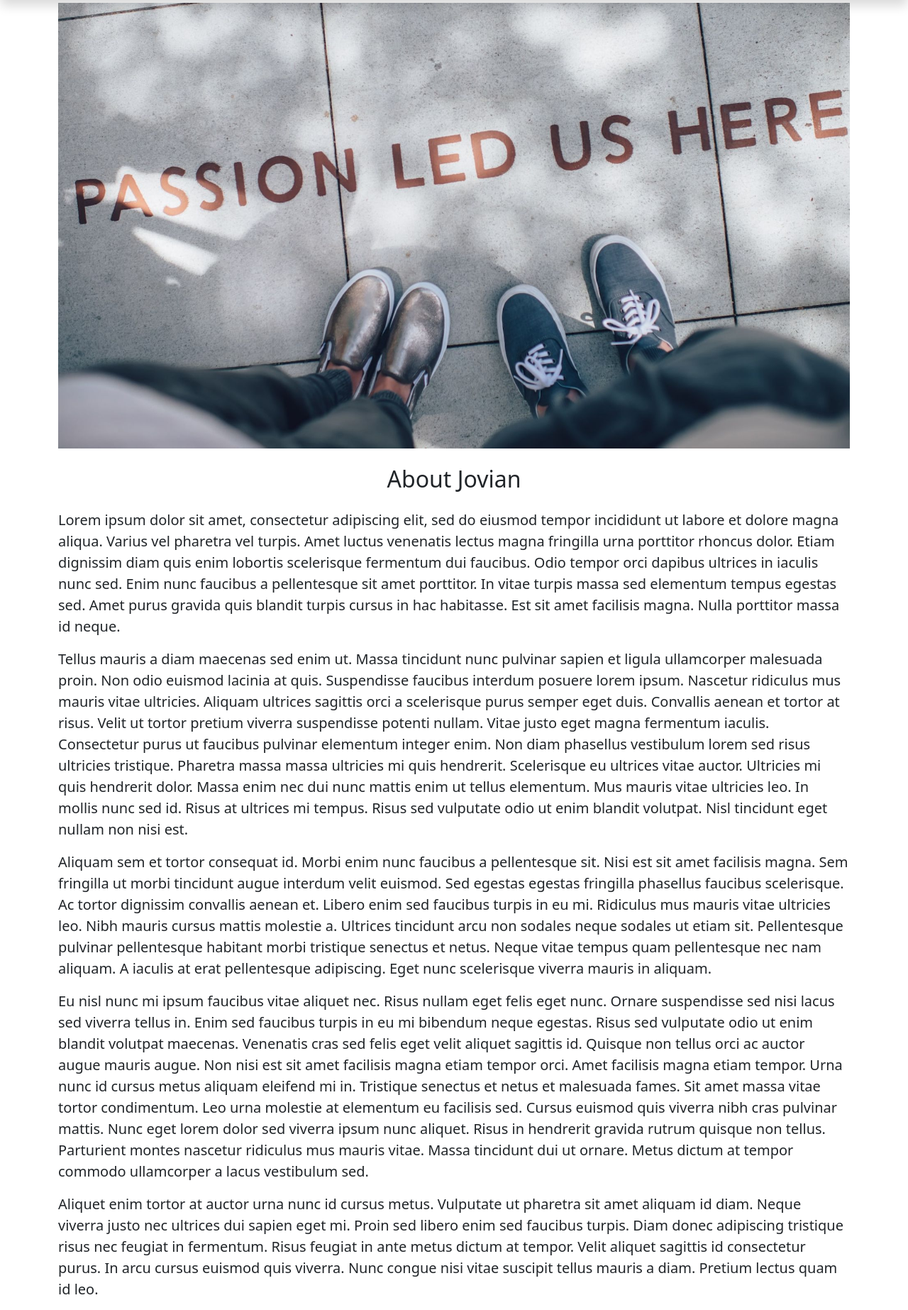
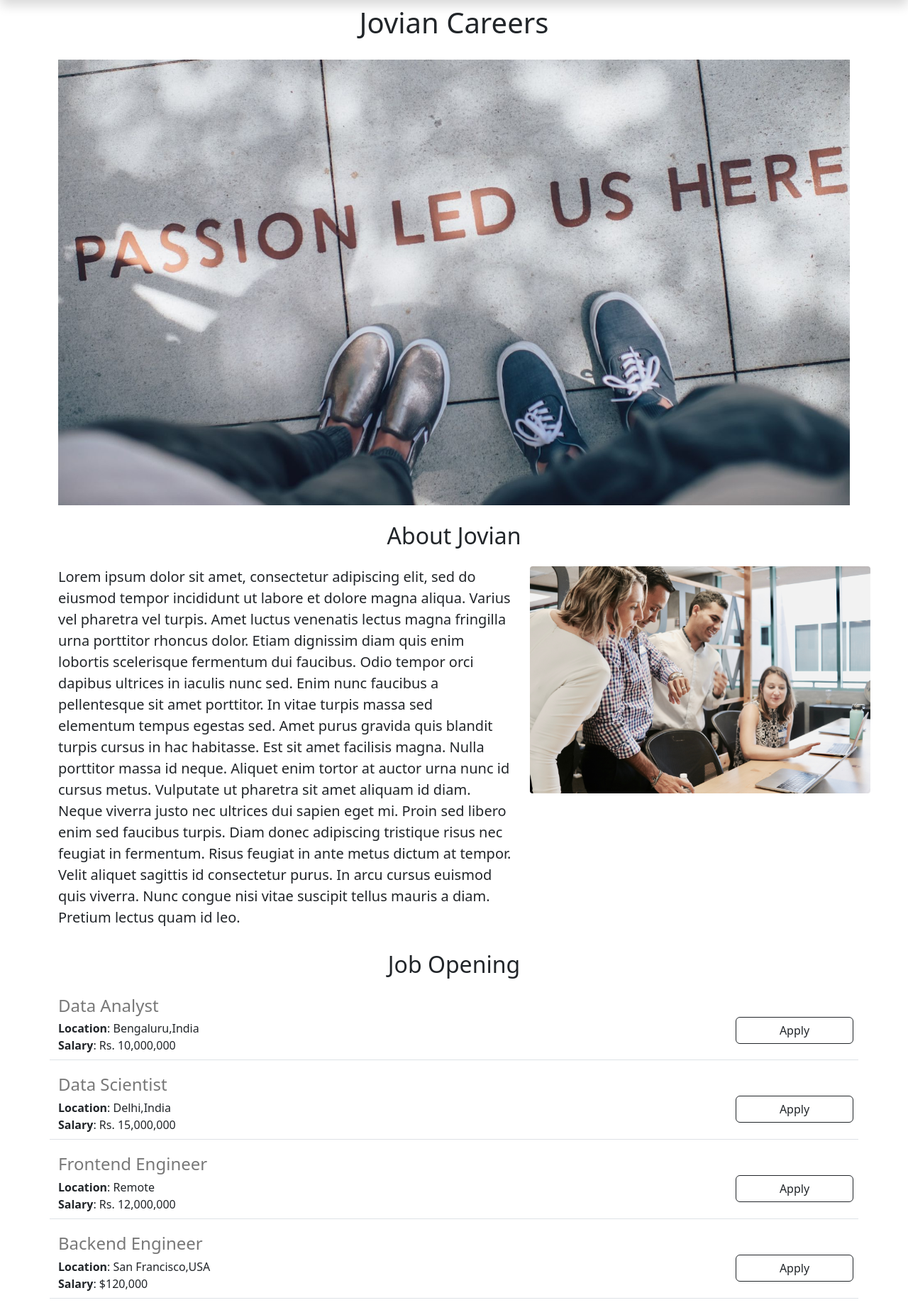
Before and after one commit to ManaasGupta/website, a Flask app: page / in a window 1280 px wide. Shown: the part 72-1918 px from the top of the page at 71% size. Run offline with Flask 2, Linux system fonts and the light colour scheme.

Commit message:
added functional site

```diff
--- a/templates/home.html
+++ b/templates/home.html
@@ -20,83 +20,47 @@
   <body>
     {% include 'nav.html' %}
     <div class="container">
+      <h1 class="text-center mt-2 mb-4">{{company}} Careers</h1>
       <img class="img-fluid banner mt-1" src="static\banner.jpg" />
       <h2 class="text-center mt-4 mb-4">About Jovian</h2>
-      <p class="lead">
-        Lorem ipsum dolor sit amet, consectetur adipiscing elit, sed do eiusmod
-        tempor incididunt ut labore et dolore magna aliqua. Varius vel pharetra
-        vel turpis. Amet luctus venenatis lectus magna fringilla urna porttitor
-        rhoncus dolor. Etiam dignissim diam quis enim lobortis scelerisque
-        fermentum dui faucibus. Odio tempor orci dapibus ultrices in iaculis
-        nunc sed. Enim nunc faucibus a pellentesque sit amet porttitor. In vitae
-        turpis massa sed elementum tempus egestas sed. Amet purus gravida quis
-        blandit turpis cursus in hac habitasse. Est sit amet facilisis magna.
-        Nulla porttitor massa id neque.
-      </p>
-
-      <p class="lead">
-        Tellus mauris a diam maecenas sed enim ut. Massa tincidunt nunc pulvinar
-        sapien et ligula ullamcorper malesuada proin. Non odio euismod lacinia
-        at quis. Suspendisse faucibus interdum posuere lorem ipsum. Nascetur
-        ridiculus mus mauris vitae ultricies. Aliquam ultrices sagittis orci a
-        scelerisque purus semper eget duis. Convallis aenean et tortor at risus.
-        Velit ut tortor pretium viverra suspendisse potenti nullam. Vitae justo
-        eget magna fermentum iaculis. Consectetur purus ut faucibus pulvinar
-        elementum integer enim. Non diam phasellus vestibulum lorem sed risus
-        ultricies tristique. Pharetra massa massa ultricies mi quis hendrerit.
-        Scelerisque eu ultrices vitae auctor. Ultricies mi quis hendrerit dolor.
-        Massa enim nec dui nunc mattis enim ut tellus elementum. Mus mauris
-        vitae ultricies leo. In mollis nunc sed id. Risus at ultrices mi tempus.
-        Risus sed vulputate odio ut enim blandit volutpat. Nisl tincidunt eget
-        nullam non nisi est.
-      </p>
-
-      <p class="lead">
-        Aliquam sem et tortor consequat id. Morbi enim nunc faucibus a
-        pellentesque sit. Nisi est sit amet facilisis magna. Sem fringilla ut
-        morbi tincidunt augue interdum velit euismod. Sed egestas egestas
-        fringilla phasellus faucibus scelerisque. Ac tortor dignissim convallis
-        aenean et. Libero enim sed faucibus turpis in eu mi. Ridiculus mus
-        mauris vitae ultricies leo. Nibh mauris cursus mattis molestie a.
-        Ultrices tincidunt arcu non sodales neque sodales ut etiam sit.
-        Pellentesque pulvinar pellentesque habitant morbi tristique senectus et
-        netus. Neque vitae tempus quam pellentesque nec nam aliquam. A iaculis
-        at erat pellentesque adipiscing. Eget nunc scelerisque viverra mauris in
-        aliquam.
-      </p>
-
-      <p class="lead">
-        Eu nisl nunc mi ipsum faucibus vitae aliquet nec. Risus nullam eget
-        felis eget nunc. Ornare suspendisse sed nisi lacus sed viverra tellus
-        in. Enim sed faucibus turpis in eu mi bibendum neque egestas. Risus sed
-        vulputate odio ut enim blandit volutpat maecenas. Venenatis cras sed
-        felis eget velit aliquet sagittis id. Quisque non tellus orci ac auctor
-        augue mauris augue. Non nisi est sit amet facilisis magna etiam tempor
-        orci. Amet facilisis magna etiam tempor. Urna nunc id cursus metus
-        aliquam eleifend mi in. Tristique senectus et netus et malesuada fames.
-        Sit amet massa vitae tortor condimentum. Leo urna molestie at elementum
-        eu facilisis sed. Cursus euismod quis viverra nibh cras pulvinar mattis.
-        Nunc eget lorem dolor sed viverra ipsum nunc aliquet. Risus in hendrerit
-        gravida rutrum quisque non tellus. Parturient montes nascetur ridiculus
-        mus mauris vitae. Massa tincidunt dui ut ornare. Metus dictum at tempor
-        commodo ullamcorper a lacus vestibulum sed.
-      </p>
-
-      <p class="lead">
-        Aliquet enim tortor at auctor urna nunc id cursus metus. Vulputate ut
-        pharetra sit amet aliquam id diam. Neque viverra justo nec ultrices dui
-        sapien eget mi. Proin sed libero enim sed faucibus turpis. Diam donec
-        adipiscing tristique risus nec feugiat in fermentum. Risus feugiat in
-        ante metus dictum at tempor. Velit aliquet sagittis id consectetur
-        purus. In arcu cursus euismod quis viverra. Nunc congue nisi vitae
-        suscipit tellus mauris a diam. Pretium lectus quam id leo.
-      </p>
+      <div class="row" style="margin-bottom: 16px">
+        <div class="col-md-7">
+          <p class="lead">
+            Lorem ipsum dolor sit amet, consectetur adipiscing elit, sed do
+            eiusmod tempor incididunt ut labore et dolore magna aliqua. Varius
+            vel pharetra vel turpis. Amet luctus venenatis lectus magna
+            fringilla urna porttitor rhoncus dolor. Etiam dignissim diam quis
+            enim lobortis scelerisque fermentum dui faucibus. Odio tempor orci
+            dapibus ultrices in iaculis nunc sed. Enim nunc faucibus a
+            pellentesque sit amet porttitor. In vitae turpis massa sed elementum
+            tempus egestas sed. Amet purus gravida quis blandit turpis cursus in
+            hac habitasse. Est sit amet facilisis magna. Nulla porttitor massa
+            id neque. Aliquet enim tortor at auctor urna nunc id cursus metus.
+            Vulputate ut pharetra sit amet aliquam id diam. Neque viverra justo
+            nec ultrices dui sapien eget mi. Proin sed libero enim sed faucibus
+            turpis. Diam donec adipiscing tristique risus nec feugiat in
+            fermentum. Risus feugiat in ante metus dictum at tempor. Velit
+            aliquet sagittis id consectetur purus. In arcu cursus euismod quis
+            viverra. Nunc congue nisi vitae suscipit tellus mauris a diam.
+            Pretium lectus quam id leo.
+          </p>
+        </div>
+        <div class="d-none d-md-block col-md-5">
+          <img
+            src="static\people.jpg"
+            style="height: 320px; border-radius: 4px"
+          />
+        </div>
+      </div>
       <h2 class="text-center mt-2 mb-4">Job Opening</h2>
       <div>{% for job in jobs %} {% include 'jobitem.html' %} {% endfor %}</div>
       <div class="text-center mt-2 mb-4">
-        <button type="button" class="btn btn-outline-dark btn-lg mt-3 mb-1">
+        <a
+          href="mailto:manasgpt135@gmail.com?subject=Ask%20us%20a%20question&body=My%20name%20%3A%20%3CYour%20Name%20Here%3E%0D%0A%0D%0AMy%20Question%3A%20%3CState%20your%20question%20here%3E"
+          type="button"
+          class="btn btn-outline-dark btn-lg mt-3 mb-1">
           Contact Us
-        </button>
+        </a>
       </div>
     </div>
     {% include 'footer.html' %}
--- a/templates/jobitem.html
+++ b/templates/jobitem.html
@@ -9,11 +9,13 @@
     {% endif %}
   </div>
   <div class="col-2">
-    <button
+    <a
+      href="mailto:manasgpt135@gmail.com?subject=Application%20for%20{{job['title']}}&body=My%20name%20%3A%20%3CYour%20Name%20Here%3E%0D%0AMy%20resume%20link%20%3A%20%3CResume%20Link%3E%0D%0AMy%20LinkedIn%20Profile%20link%20%3A%20%3CLinkedIn%20profile%20link%3E%0D%0AMy%20GitHub%20link%20(if%20any)%20%3A%20%3CGitHub%20link%3E"
       type="button"
       class="btn btn-outline-dark d-flex justify-content-center align-items-center w-100"
-      style="margin: 30px 5px 10px 5px">
+      style="margin: 30px 5px 10px 5px"
+    >
       Apply
-    </button>
+    </a>
   </div>
 </div>
```
Also changed, not shown: static/people.jpg (added).
